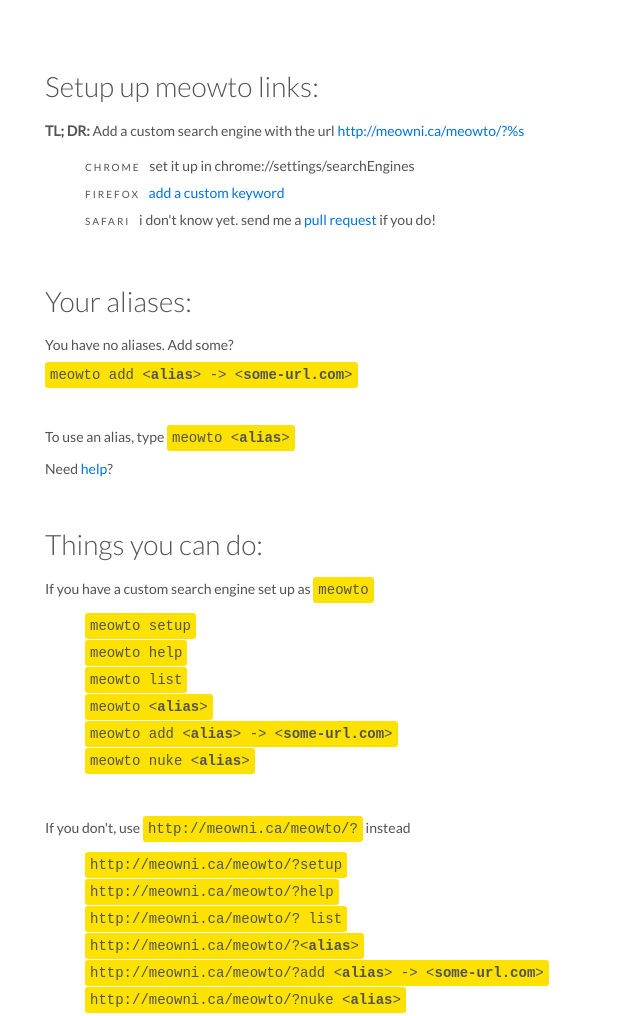
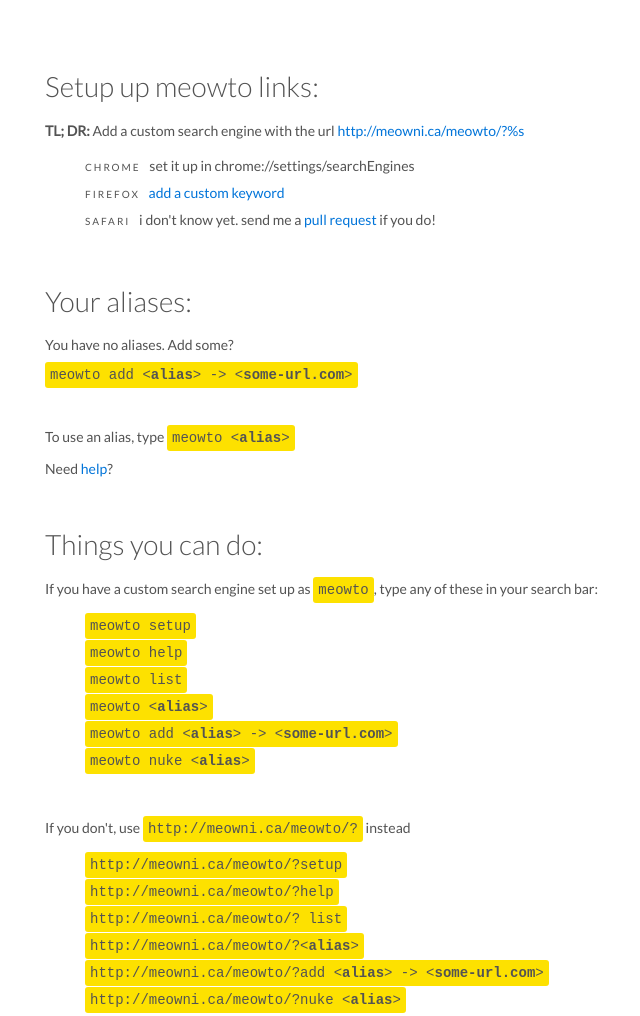
Before and after one commit to notwaldorf/meowto, a plain HTML site: page index.html in a window 1280 px wide. Shown: the top 1016 px of the page, without its empty margins (295-935 px from the left). Drawn offline with Linux system fonts and the light colour scheme.

Commit message:
moar halp

```diff
--- a/index.html
+++ b/index.html
@@ -44,7 +44,8 @@
 
     <div id="help-box" class="box" hidden>
       <h1>Things you can do:</h1>
-      <p>If you have a custom search engine set up as <span class="code">meowto</span></p>
+      <p>If you have a custom search engine set up as <span class="code">meowto</span>, type
+          any of these in your search bar:</p>
       <ul>
         <li><span class="code">meowto setup</span></li>
         <li><span class="code">meowto help</span></li>
```
